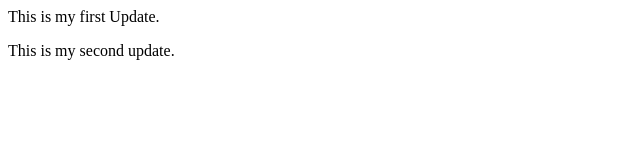
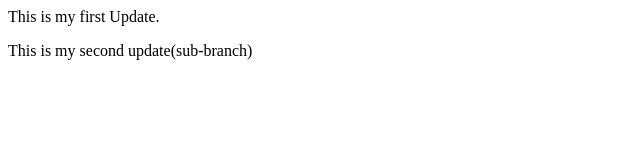
Before and after one commit to Pallavigss/PallaviRepository, a plain HTML site: page index.html in a window 1280 px wide. Shown: the full height of the page, 0-640 px from the left. Drawn offline with Linux system fonts and the light colour scheme.

Commit message:
sub-branch commit

```diff
--- a/index.html
+++ b/index.html
@@ -1,2 +1,2 @@
 <p>This is my first Update.</p>
-<p>This is my second update.</p>
+<p>This is my second update(sub-branch)</p>
```
